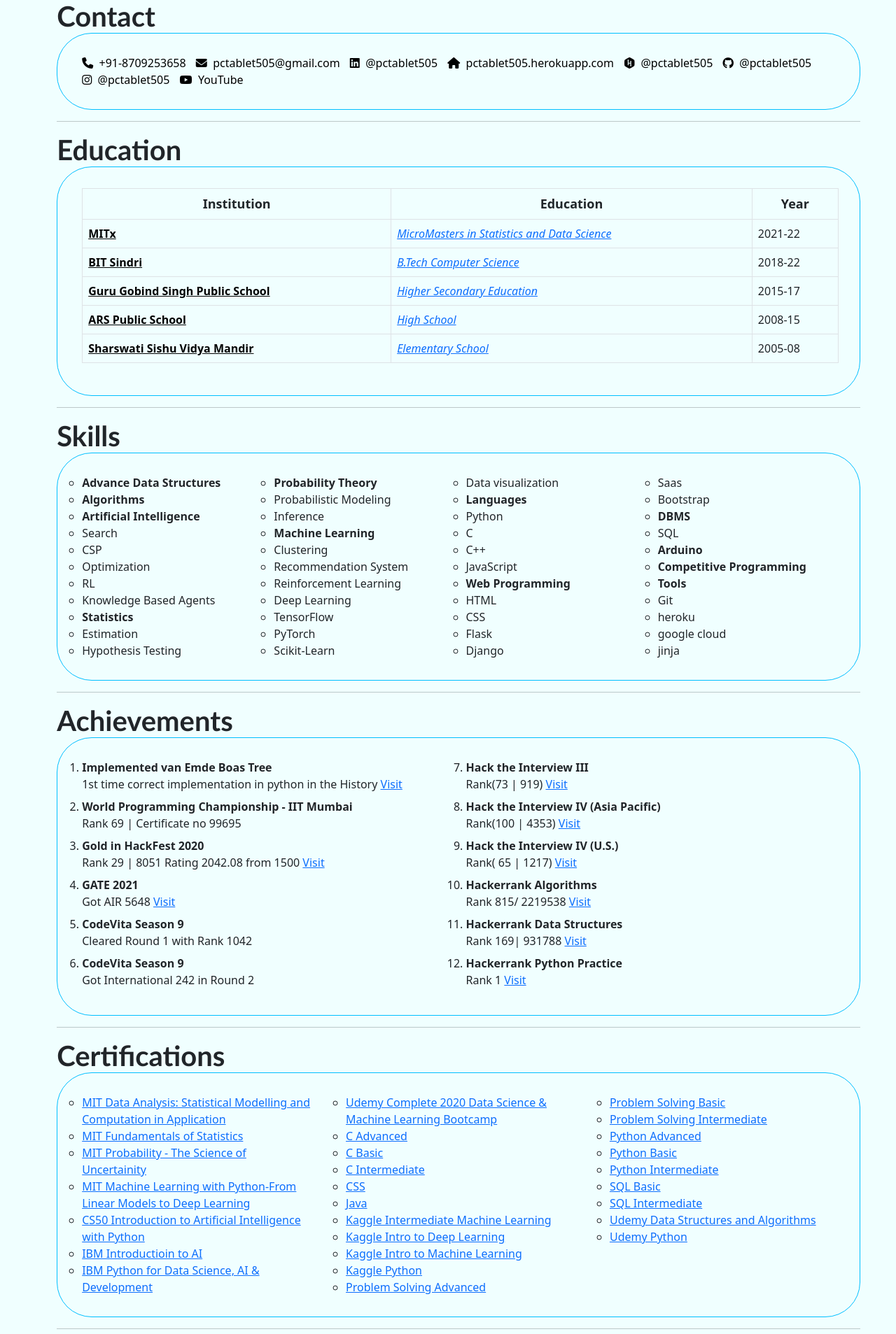
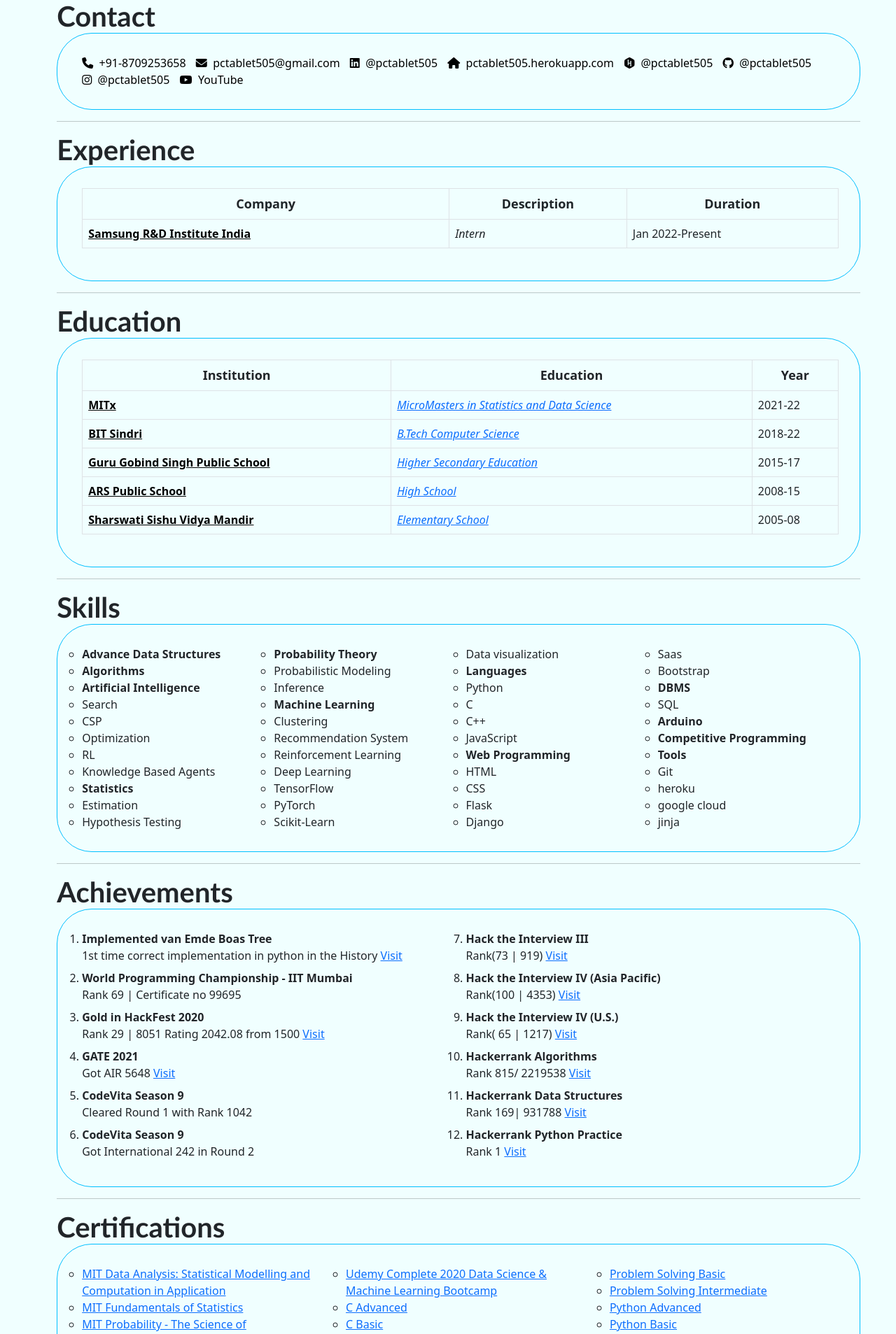
Before and after one commit to pctablet505/homepage, a Flask app: page /resume_detailed in a window 1280 px wide. Shown: the part 596-2503 px from the top of the page at 70% size. Run offline with Flask 2, Linux system fonts and the light colour scheme; some libraries are stand-ins or nearby versions.

Commit message:
Added Experience section in resume

```diff
--- /dev/null
+++ b/experience.py
@@ -0,0 +1,12 @@
+from collections import namedtuple
+
+Experience = namedtuple('Experience',
+                       ('company','location' ,'website', 'duration', 'description'))
+experience = [
+    Experience(
+        company='Samsung R&D Institute India',
+        location='Noida',
+        website='https://research.samsung.com/sri-n',
+        duration='Jan 2022-Present',
+        description='Intern'),
+]
--- a/main.py
+++ b/main.py
@@ -7,6 +7,7 @@
 from achievements import achievements as achievements_list
 import resume1page as r1
 from education import Education, education as edu
+from experience import experience
 
 app = Flask(__name__)
 
@@ -68,13 +69,13 @@
 def resume_detailed():
     hobbies = ['Digital Arts', 'Tabla Playing']
     return render_template('resume_detailed.html', routes=routes, skills=skills, projects=projects_list, contacts=contacts,
-                           achievements=achievements_list, hobbies=hobbies, certificates=certificates,education=edu)
+                           achievements=achievements_list, hobbies=hobbies, certificates=certificates,education=edu,experience=experience)
 
 @app.route('/resume_download')
 def resume_download():
     hobbies = ['Digital Arts', 'Tabla Playing']
     return render_template('resume_download.html', skills=skills, projects=projects_list, contacts=contacts,
-                           achievements=achievements_list, hobbies=hobbies, certificates=certificates,education=edu)
+                           achievements=achievements_list, hobbies=hobbies, certificates=certificates,education=edu,experience=experience)
 
 
 
--- a/templates/about.html
+++ b/templates/about.html
@@ -18,10 +18,12 @@
     <p>
         <img src="/static/me/3.jpg" style="border:3px solid black; border-radius: 180px; width:180px; height:180px; float:right;margin-right: 200px;">
         Hello everybody I am Rahul.<br>
-        I am a Computer Science student and a programmer.<br>
-        I am from <a href="https://www.bitsindri.ac.in" target="_blank">BIT Sindri</a>,
+        I am a Computer Science student and a programmer from
+        <a href="https://www.bitsindri.ac.in" target="_blank">BIT Sindri</a>,
         <a href="https://www.google.com/maps/place/BIT+Sindri/@23.6548241,86.4709426,16.74z/data=!4m5!3m4!1s0x39f696e95958a6d5:0x7c14e668e6f2feea!8m2!3d23.6568531!4d86.4740646"
             target="_blank">Dhanbad India</a><br>
+        And I'm currently I'm working as an Intern at Samsung R&D Institute, Noida.
+
     </p>
     <h2>Interests</h2>
     <p>
--- a/templates/resume_detailed.html
+++ b/templates/resume_detailed.html
@@ -59,7 +59,32 @@
     </ul>
     <hr>
 </div>
+<div class="resume">
+    <h1>Experience</h1>
+    <div class="content">
+        <table class="table  table-bordered" style="margin-left:auto; margin-top:0;">
 
+            <thead class="thead text-center" style="font-size:large">
+                <th scope="col">Company</th>
+                <th scope="col">Description</th>
+                <th scope="col">Duration</th>
+            </thead>
+            <tbody>
+                {% for company in experience %}
+                <tr>
+                    <td><a style="color:black;" target="_blank" href="{{company.website}}"
+                            target="_blank"><strong>{{company.company}}</strong></a></td>
+                    <td><em>{{company.description}}</em></td>
+                    <td>{{company.duration}}</td>
+                </tr>
+                {%endfor%}
+
+            </tbody>
+        </table>
+    </div>
+
+    <hr>
+</div>
 <div class="resume">
     <h1>Education</h1>
     <div class="content">
```
Also changed, not shown: templates/resume_download.html (+24 -0 lines).
